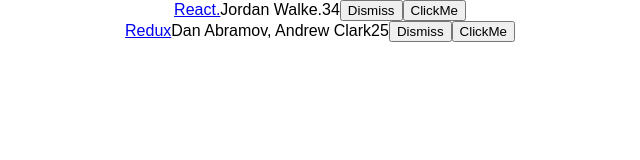
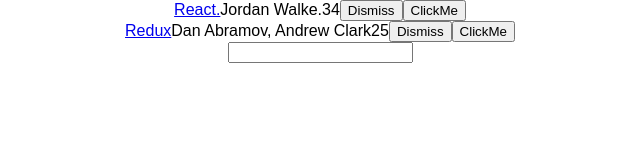
Before and after one commit to xbfighting/LearnReact, a React (Create React App) app in the folder hackernews/: page / in a window 1280 px wide. Shown: the top 160 px of the page, without its empty margins (320-960 px from the left). Built offline with nearby package versions, Linux system fonts and the light colour scheme.

Commit message:
[mod] 表单处理&高阶函数

```diff
--- a/hackernews/src/App.js
+++ b/hackernews/src/App.js
@@ -19,18 +19,27 @@
   }
 ];
 
+const isSearched = searchTerm => item => item
+  .title
+  .toLowerCase()
+  .includes(searchTerm.toLowerCase());
+
 class App extends Component {
 
   constructor(props) {
     super(props);
 
     this.state = {
-      list
+      list,
+      searchTerm: ''
     };
 
     // React 的官方文档中坚持在构造函数中绑定类方法
     this.onDismiss = this
       .onDismiss
+      .bind(this);
+    this.onSearchChange = this
+      .onSearchChange
       .bind(this);
   }
 
@@ -46,13 +55,20 @@
     this.setState({list: updateList});
   }
 
+  onSearchChange(event) {
+    this.setState({searchTerm: event.target.value});
+
+    // 这里输出的是上一次的值？？
+    console.log(this.state.searchTerm);
+  }
+
   render() {
-    const helloWorld = "Welcome to the Road to learn React";
     return (
       <div className="App">
         {this
           .state
           .list
+          .filter(isSearched(this.state.searchTerm))
           .map(item => {
             return (
               <div key={item.objectID}>
@@ -74,6 +90,9 @@
             );
           })
 }
+        <form>
+          <input type="text" onChange={this.onSearchChange}/>
+        </form>
       </div>
     );
   }
```
